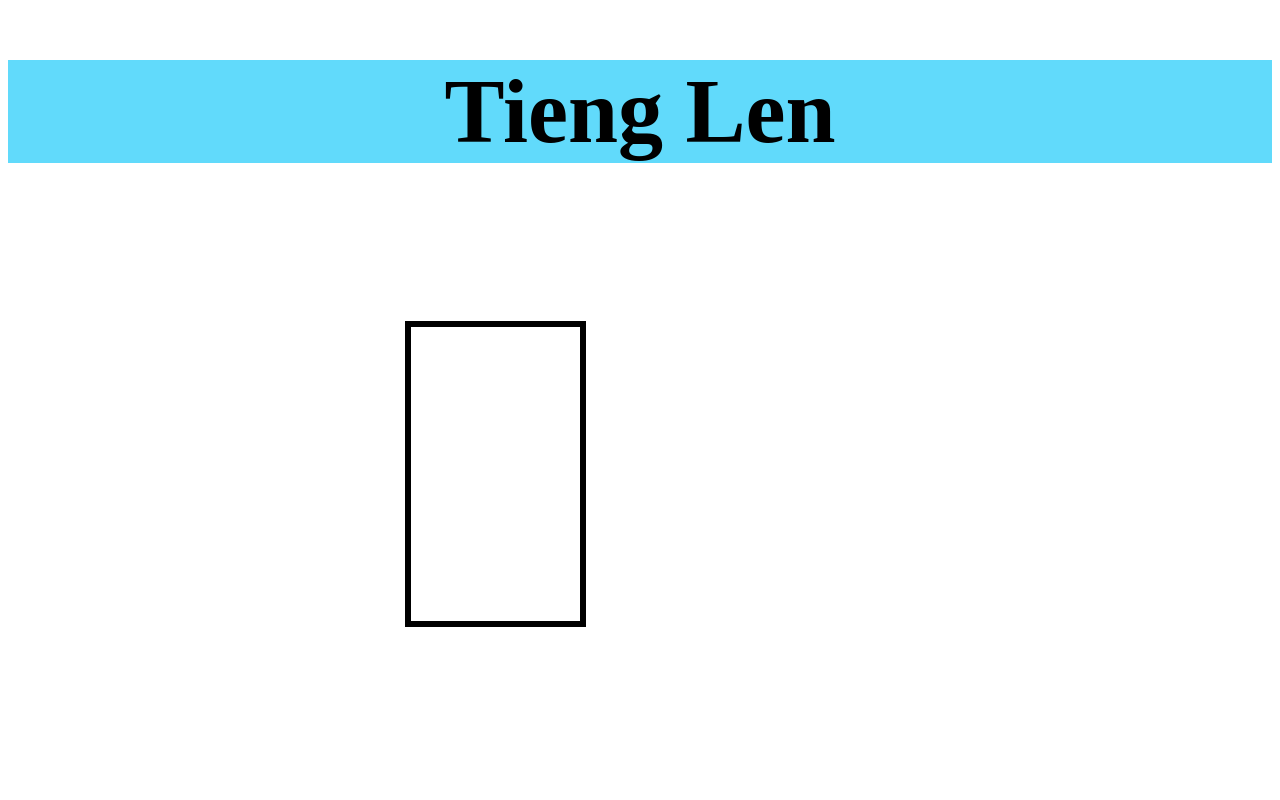
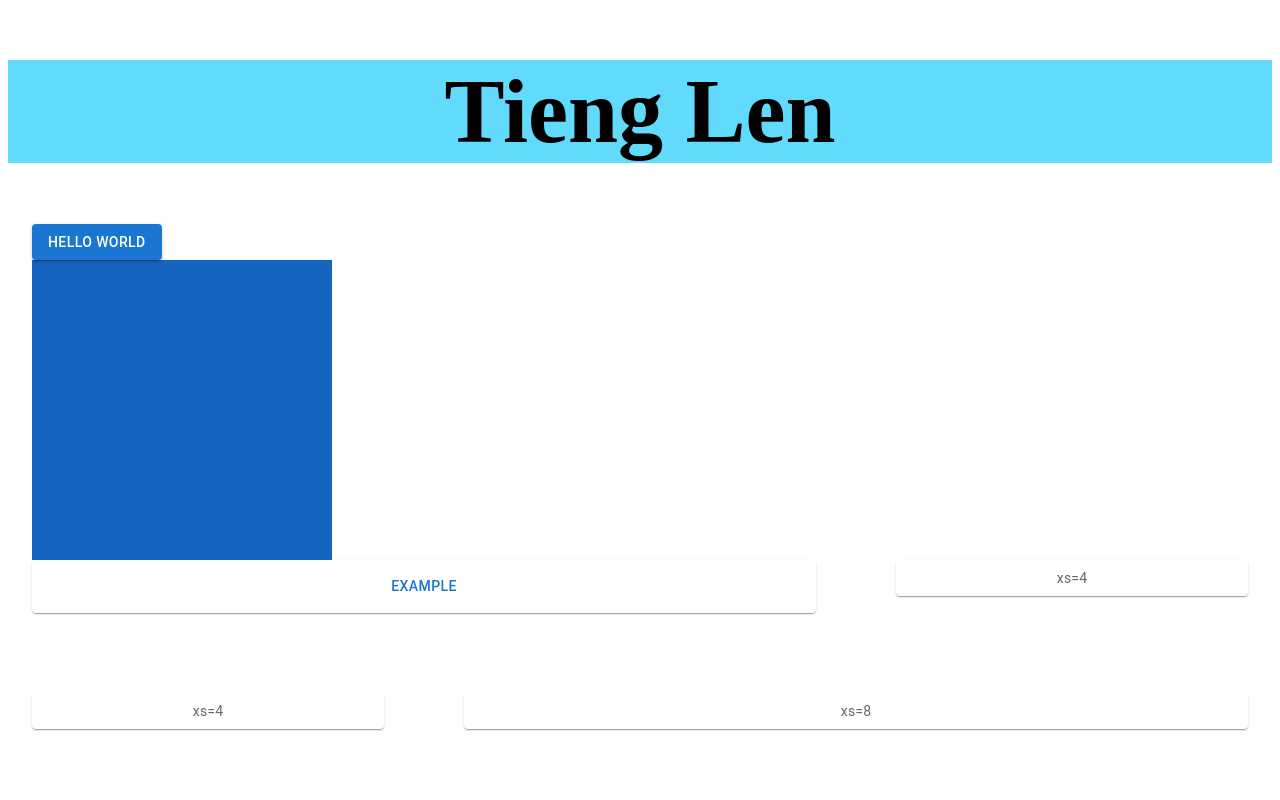
Before and after one commit to TaylorTayTyT/tieng-len, a React (Create React App) app: page / in a window 1280 px wide. Shown: the top 800 px of the page. Built offline with nearby package versions, Linux system fonts and the light colour scheme.

Commit message:
testing things out

```diff
--- a/src/App.js
+++ b/src/App.js
@@ -2,7 +2,25 @@
 import "./App.css"
 import Card from "./Components/Card";
 import Board from "./Components/Board";
+import { styled } from "@mui/material/styles";
+import Paper from "@mui/material/Paper";
+import Button from '@mui/material/Button';
+import Box from '@mui/material/Box';
+import { Container } from "@material-ui/core";
+import Grid from '@mui/material/Grid';
+
 const canvas = document.getElementById("canv");
+
+const Item = styled(Paper)(({ theme }) => (
+  {
+    backgroundColor: theme.palette.mode === "dark" ? "#1A2027" : "#fff",
+    ...theme.typography.body2,
+    padding: theme.spacing(1),
+    textAlign: "center",
+    color: theme.palette.text.secondary
+  }
+)
+);
 
 function App() {
   return (
@@ -10,11 +28,44 @@
       <div className="headerTitle">
         <h1>Tieng Len</h1>
       </div>
-      <div className = "card">
+      <div className="card">
         <Card
-          ctx = {canvas}
+          ctx={canvas}
         />
       </div>
+      <Container>
+        <Button variant="contained">Hello World</Button>
+        <Box
+          sx={{
+            width: 300,
+            height: 300,
+            backgroundColor: 'primary.dark',
+            '&:hover': {
+              backgroundColor: 'primary.main',
+              opacity: [0.9, 0.8, 0.7],
+            },
+          }}
+        />
+
+        <Box display="grid" gridTemplateColumns="repeat(12, 1fr)" gap={10}>
+          <Box gridColumn="span 8">
+            <Item>
+              <Button variant="text">
+                Example
+              </Button>
+            </Item>
+          </Box>
+          <Box gridColumn="span 4">
+            <Item>xs=4</Item>
+          </Box>
+          <Box gridColumn="span 4">
+            <Item>xs=4</Item>
+          </Box>
+          <Box gridColumn="span 8">
+            <Item>xs=8</Item>
+          </Box>
+        </Box>
+      </Container>
     </div>
   )
 
```
